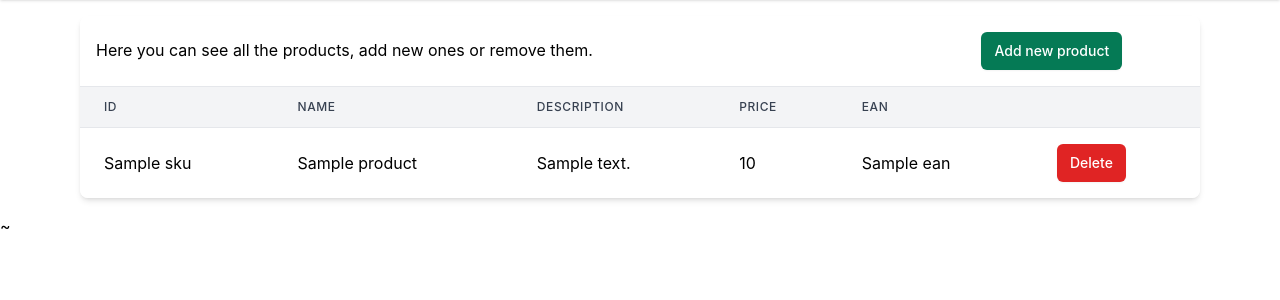
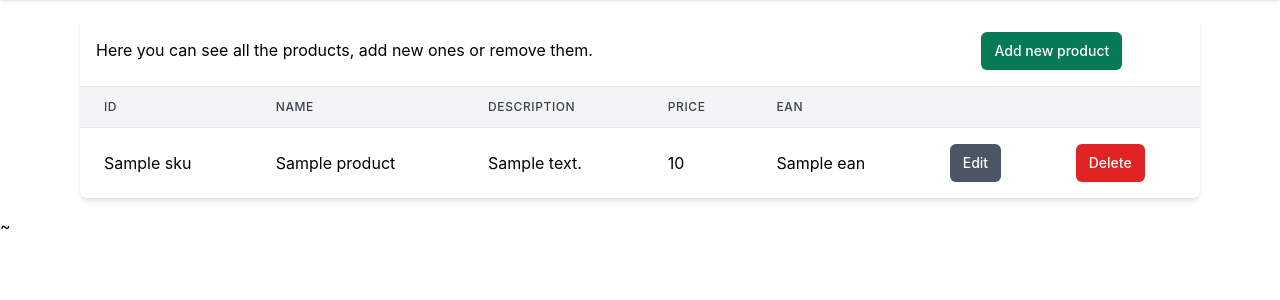
Before and after one commit to joanapeixinho/proj-BD, a Flask app: template app/templates/products/products.html in a window 1280 px wide. Shown: the part 148-448 px from the top of the page. Run offline with Flask 3, Linux system fonts and the light colour scheme; the template is opened without the code that fills it: most values are stand-ins (such as "Sample title", 1, 10 or a date in 2020); style sheets or scripts are compiled from the project's sources; some libraries are stand-ins or nearby versions.

Commit message:
Add edit button and dont delete supplier

```diff
--- a/app/app.py
+++ b/app/app.py
@@ -110,7 +110,7 @@ def products():
         cur = conn.cursor(row_factory=namedtuple_row)
         cur.execute(
                 """
-                SELECT * FROM product;
+                SELECT * FROM product ORDER BY sku;
                 """,
                 {},
             )
@@ -149,6 +149,23 @@ def create_product():
 
     return redirect('/products')
 
+
+@app.route('/edit-product', methods=['POST'])
+def edit_product():
+    # Obtenha os dados do formulário enviado
+    sku = request.form['sku']
+    description = request.form.get('description')
+    price = request.form.get('price')
+    with pool.connection() as conn:
+        with conn.cursor(row_factory=namedtuple_row) as cur:
+            cur.execute("UPDATE product SET description = %(description)s, price = %(price)s WHERE sku = %(sku)s", {"sku": sku, "description": description, "price": price})
+
+            log.debug(f"Deleted {cur.rowcount} rows.")
+
+
+    return redirect('/products')
+
+
 @app.route('/delete-product', methods=['POST'])
 def delete_product():
     sku = request.form['sku']
@@ -161,8 +178,7 @@ def delete_product():
             cur.execute("DELETE FROM pay WHERE order_no NOT IN (SELECT order_no FROM contains)")
             cur.execute("DELETE FROM orders WHERE order_no NOT IN (SELECT order_no FROM contains)")
 
-            cur.execute("DELETE FROM delivery WHERE TIN IN (SELECT TIN FROM supplier WHERE sku = %(sku)s)", {"sku": sku})
-            cur.execute("DELETE FROM supplier WHERE sku IN (SELECT sku FROM product WHERE sku = %(sku)s)", {"sku": sku})
+            cur.execute("UPDATE supplier SET sku = NULL WHERE sku = %(sku)s", {"sku": sku})
             cur.execute("DELETE FROM product WHERE sku = %(sku)s", {"sku": sku})
 
 
--- a/app/templates/products/products.html
+++ b/app/templates/products/products.html
@@ -34,7 +34,7 @@
 
                         <div>
                           <label for="price" class="block mb-2 text-sm font-medium text-gray-900 dark:text-white">Price</label>
-                          <input type="number" name="price"  id="price" class="bg-gray-50 border border-gray-300 text-gray-900 sm:text-sm rounded-lg focus:ring-primary-600 focus:border-primary-600 block w-full p-2.5 dark:bg-gray-700 dark:border-gray-600 dark:placeholder-gray-400 dark:text-white dark:focus:ring-blue-500 dark:focus:border-blue-500" placeholder="987654321" required>
+                          <input type="number" name="price"  id="price" class="bg-gray-50 border border-gray-300 text-gray-900 sm:text-sm rounded-lg focus:ring-primary-600 focus:border-primary-600 block w-full p-2.5 dark:bg-gray-700 dark:border-gray-600 dark:placeholder-gray-400 dark:text-white dark:focus:ring-blue-500 dark:focus:border-blue-500" placeholder="15" required>
                         </div>
 
                         <div class="sm:col-span-2">
@@ -75,6 +75,9 @@
                     EAN
                   </th>
                   <th scope="col" class="p-4">
+                    <span class="sr-only">Edit</span>
+                  </th>
+                  <th scope="col" class="p-4">
                     <span class="sr-only">Delete</span>
                   </th>
                 </tr>
@@ -88,6 +91,14 @@
                   <td class="py-4 px-6">{{ product['price'] }}</td>
                   <td class="py-4 px-6">{{ product['ean'] }}</td>
                   <td class="py-4 px-6">
+                    <button data-modal-target="edit#{{product['sku']}}"
+                      data-modal-toggle="edit#{{product['sku']}}"
+                      class="px-3 py-2 text-sm font-medium text-white bg-gray-600 border border-transparent rounded-md shadow-sm hover:bg-gray-700 focus:outline-none focus:ring-2 focus:ring-offset-2 focus:ring-red-500"
+                      type="button">
+                      Edit
+                    </button>
+                  </td>
+                  <td class="py-4 px-6">
                     <button data-modal-target="popup#{{product['sku']}}"
                       data-modal-toggle="popup#{{product['sku']}}"
                       class="px-3 py-2 text-sm font-medium text-white bg-red-600 border border-transparent rounded-md shadow-sm hover:bg-red-700 focus:outline-none focus:ring-2 focus:ring-offset-2 focus:ring-red-500"
@@ -96,6 +107,33 @@
                     </button>
                   </td>
                 </tr>
+                <div id="edit#{{product['sku']}}" tabindex="-1" class="fixed top-0 left-0 right-0 z-50 hidden p-4 overflow-x-hidden overflow-y-auto md:inset-0 h-[calc(100%-1rem)] max-h-full">
+                  <section class="bg-white dark:bg-gray-900">
+                    <div class="py-8 px-4 mx-auto max-w-2xl lg:py-16">
+                      <h2 class="mb-4 text-xl font-bold text-gray-900 dark:text-white">Edit product's price and description</h2>
+                      <form method="POST" action="/edit-product">
+                        <input type="hidden" name="sku" value="{{product['sku']}}">
+                        <div class="grid gap-4 sm:grid-cols-2 sm:gap-6">
+
+                          <div class="w-full">
+                            <label for="description" class="block mb-2 text-sm font-medium text-gray-900 dark:text-white">New description</label>
+                            <input type="text" name="description" id="description" class="bg-gray-50 border border-gray-300 text-gray-900 sm:text-sm rounded-lg focus:ring-primary-600 focus:border-primary-600 block w-full p-2.5 dark:bg-gray-700 dark:border-gray-600 dark:placeholder-gray-400 dark:text-white dark:focus:ring-blue-500 dark:focus:border-blue-500" placeholder="{{product['description']}}" required>
+                          </div>
+
+                          <div>
+                            <label for="price" class="block mb-2 text-sm font-medium text-gray-900 dark:text-white">New price</label>
+                            <input type="number" name="price"  id="price" class="bg-gray-50 border border-gray-300 text-gray-900 sm:text-sm rounded-lg focus:ring-primary-600 focus:border-primary-600 block w-full p-2.5 dark:bg-gray-700 dark:border-gray-600 dark:placeholder-gray-400 dark:text-white dark:focus:ring-blue-500 dark:focus:border-blue-500" placeholder="{{product['price']}}" required>
+                          </div>
+
+                        </div>
+
+                        <div class="p-4 flex justify-center">
+                          <button type="submit" class="text-white bg-blue-700 hover:bg-blue-800 focus:ring-4 focus:outline-none focus:ring-blue-300 font-medium rounded-lg text-sm w-full sm:w-auto px-5 py-2.5 text-center dark:bg-blue-600 dark:hover:bg-blue-700 dark:focus:ring-blue-800">Submit</button>
+                        </div>
+                      </form>
+                    </div>
+                  </section>
+                </div>
                 <div id="popup#{{product['sku']}}" tabindex="-1"
                   class="fixed top-0 left-0 right-0 z-50 hidden p-4 overflow-x-hidden overflow-y-auto md:inset-0 h-[calc(100%-1rem)] max-h-full">
                   <div class="relative w-full max-w-md max-h-full">
```
